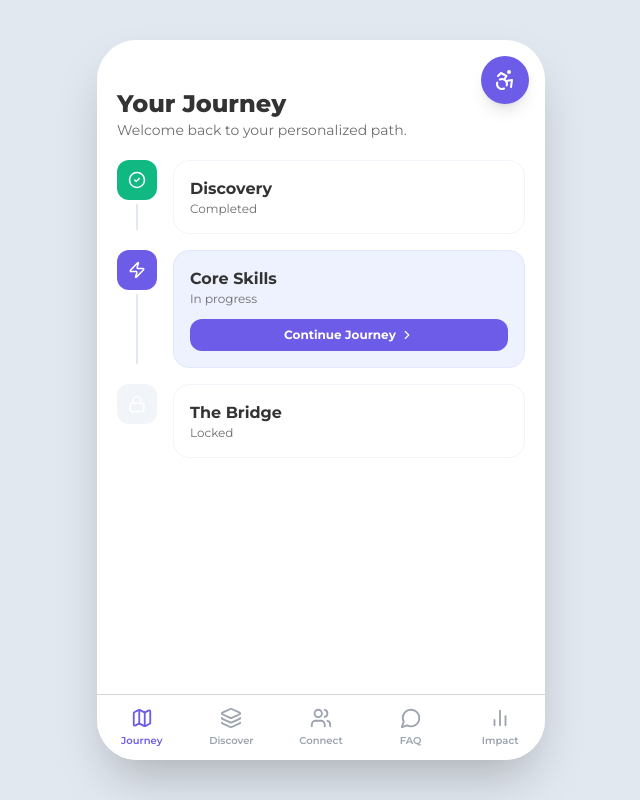
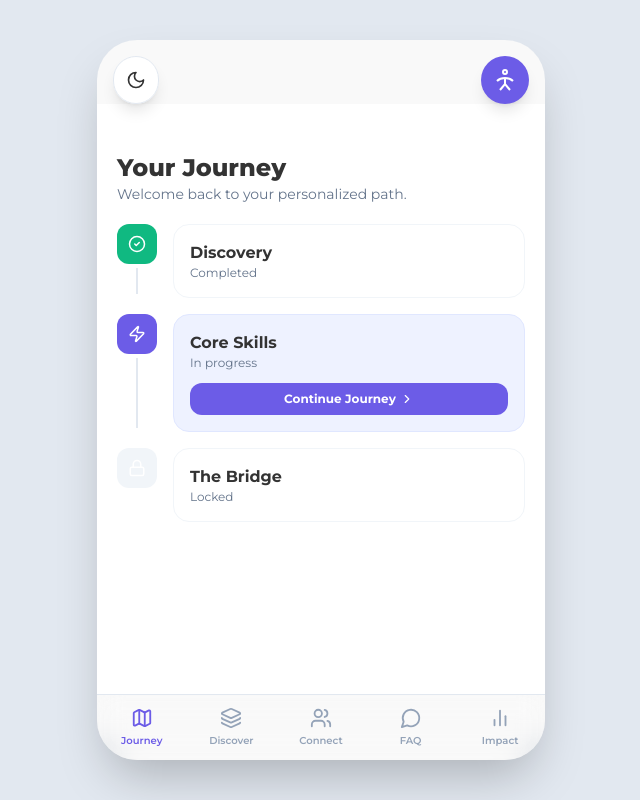
Before and after one commit to Stpoul/IDEATHLON-2026-PROJECT-copy, a React (Vite) app: page / in a window 1280 px wide. Shown: the whole page, without its empty margins (319-959 px from the left). Built offline with nearby package versions, Linux system fonts and the light colour scheme.

Commit message:
3rd version

```diff
--- a/src/App.jsx
+++ b/src/App.jsx
@@ -1,5 +1,5 @@
-import { useState, useEffect } from 'react';
-import { Map, Layers, Users, MessageCircle, BarChart2, Accessibility, X, Moon, Sun, Type, Eye, Move } from 'lucide-react';
+import { useState } from 'react';
+import { Map, Layers, Users, MessageCircle, BarChart2, Moon, Sun, X, Type, Eye, Palette, Activity } from 'lucide-react';
 
 import RoadmapScreen from './screens/RoadmapScreen';
 import SwipeScreen from './screens/SwipeScreen';
@@ -15,98 +15,89 @@ const TABS = [
   { id: 'impact',  label: 'Impact',   Icon: BarChart2,     Screen: ImpactScreen  },
 ];
 
+const UniversalAccessIcon = () => (
+  <svg viewBox="0 0 24 24" fill="none" stroke="currentColor" strokeWidth="2" className="w-6 h-6"><circle cx="12" cy="4" r="2" /><path d="M20 13c-2-2-5-3-8-3s-6 1-8 3M12 10v6M7 22l5-6 5 6" /></svg>
+);
+
 export default function App() {
   const [activeTab, setActiveTab] = useState('roadmap');
   const [showAccess, setShowAccess] = useState(false);
-
-  // Accessibility State
   const [darkMode, setDarkMode] = useState(false);
+  const [highContrast, setHighContrast] = useState(false);
   const [dyslexic, setDyslexic] = useState(false);
-  const [highContrast, setHighContrast] = useState(false);
-  const [textSize, setTextSize] = useState('normal'); // normal, large, xlarge
-  const [reduceMotion, setReduceMotion] = useState(false);
+  const [motion, setMotion] = useState(false);
+  const [textSize, setTextSize] = useState('normal');
+  const [cb, setCb] = useState('none');
 
   const { Screen: ActiveScreen } = TABS.find((t) => t.id === activeTab);
 
-  const appClasses = `
-    ${darkMode ? 'dark' : ''}
-    ${dyslexic ? 'font-dyslexic' : ''}
-    ${highContrast ? 'high-contrast' : ''}
-    ${reduceMotion ? 'reduce-motion' : ''}
-    text-size-${textSize}
-  `;
-
   return (
-    <div className={`${appClasses} bg-slate-200 flex items-center justify-center min-h-[100dvh]`}>
+    <div className={`bg-slate-200 flex items-center justify-center min-h-[100dvh] ${darkMode ? 'dark' : ''} ${highContrast ? 'high-contrast' : ''} ${dyslexic ? 'font-dyslexic' : ''} ${motion ? 'reduce-motion' : ''} ${cb !== 'none' ? `filter-${cb}` : ''} text-size-${textSize}`}>
       <div className="relative w-full max-w-md h-[100dvh] md:h-[90vh] md:max-h-[800px] mx-auto flex flex-col overflow-hidden bg-[var(--background)] shadow-2xl md:rounded-[40px] text-[var(--foreground)]">
 
-        {/* Floating Access Button */}
-        <button
-          onClick={() => setShowAccess(true)}
-          className="absolute top-4 right-4 z-50 p-3 bg-[var(--primary)] text-white rounded-full shadow-lg"
-        >
-          <Accessibility size={24} />
-        </button>
+        {/* Top Controls */}
+        <div className="absolute top-4 left-4 right-4 z-50 flex justify-between">
+          <button onClick={() => setDarkMode(!darkMode)} className="p-3 bg-white/90 dark:bg-slate-800 rounded-full shadow-lg border border-slate-200 dark:border-slate-700">
+            {darkMode ? <Sun size={20} /> : <Moon size={20} />}
+          </button>
+          <button onClick={() => setShowAccess(true)} className="p-3 bg-[var(--primary)] text-white rounded-full shadow-lg">
+            <UniversalAccessIcon />
+          </button>
+        </div>
 
-        {/* Access Menu Backdrop */}
+        {/* Accessibility Modal */}
         {showAccess && (
-          <div className="absolute inset-0 bg-black/40 z-[60] flex items-end justify-center">
-            <div className="bg-[var(--card)] w-full p-6 rounded-t-3xl shadow-2xl animate-in slide-in-from-bottom">
+          <div className="absolute inset-0 bg-black/50 z-[100] flex items-end justify-center backdrop-blur-sm">
+            <div className="bg-[var(--card)] w-full p-6 rounded-t-[30px] shadow-2xl max-h-[85%] overflow-y-auto">
               <div className="flex justify-between items-center mb-6">
                 <h2 className="text-xl font-bold">Accessibility</h2>
                 <button onClick={() => setShowAccess(false)}><X /></button>
               </div>
-
-              <div className="grid grid-cols-2 gap-4 mb-6">
-                <AccessToggle icon={<Moon size={20}/>} label="Dark Mode" active={darkMode} onClick={() => setDarkMode(!darkMode)} />
-                <AccessToggle icon={<Type size={20}/>} label="Dyslexia Font" active={dyslexic} onClick={() => setDyslexic(!dyslexic)} />
-                <AccessToggle icon={<Eye size={20}/>} label="High Contrast" active={highContrast} onClick={() => setHighContrast(!highContrast)} />
-                <AccessToggle icon={<Move size={20}/>} label="Reduce Motion" active={reduceMotion} onClick={() => setReduceMotion(!reduceMotion)} />
+              <div className="grid grid-cols-2 gap-3 mb-6">
+                <button onClick={() => setHighContrast(!highContrast)} className={`p-3 rounded-xl border-2 flex items-center gap-2 ${highContrast ? 'bg-[var(--primary)] text-white' : ''}`}><Eye size={18}/> High Contrast</button>
+                <button onClick={() => setDyslexic(!dyslexic)} className={`p-3 rounded-xl border-2 flex items-center gap-2 ${dyslexic ? 'bg-[var(--primary)] text-white' : ''}`}><Type size={18}/> Dyslexic</button>
               </div>
-
+              <select value={cb} onChange={(e) => setCb(e.target.value)} className="w-full p-3 mb-6 rounded-xl bg-[var(--background)] border border-[var(--border)]">
+                <option value="none">Standard Color</option>
+                <option value="deuteranopia">Deuteranopia</option>
+                <option value="protanopia">Protanopia</option>
+                <option value="tritanopia">Tritanopia</option>
+                <option value="achromatopsia">Achromatopsia</option>
+              </select>
               <div className="flex gap-2">
-                 {['normal', 'large', 'xlarge'].map(size => (
-                   <button
-                    key={size}
-                    onClick={() => setTextSize(size)}
-                    className={`flex-1 py-2 rounded-xl border font-bold capitalize ${textSize === size ? 'bg-[var(--primary)] text-white' : 'bg-[var(--background)]'}`}
-                   >
-                     {size}
-                   </button>
-                 ))}
+                {['normal', 'large', 'xlarge'].map(s => <button key={s} onClick={() => setTextSize(s)} className={`flex-1 py-3 rounded-xl border-2 capitalize ${textSize === s ? 'bg-[var(--primary)] text-white' : ''}`}>{s}</button>)}
               </div>
             </div>
           </div>
         )}
 
-        <main className="flex-1 overflow-y-auto flex flex-col">
+        <main className="flex-1 overflow-y-auto flex flex-col pt-16">
           <ActiveScreen onNavigate={setActiveTab} />
         </main>
 
-        <nav className="shrink-0 border-t border-[var(--border)] bg-[var(--card)]">
+        <nav className="shrink-0 border-t border-[var(--border)] bg-[var(--card)]/80 backdrop-blur-md">
           <ul className="flex">
-            {TABS.map(({ id, label, Icon }) => {
-              const active = activeTab === id;
-              return (
-                <li key={id} className="flex-1">
-                  <button onClick={() => setActiveTab(id)} className="w-full flex flex-col items-center gap-1 py-3 transition-all duration-150 active:scale-95">
-                    <Icon size={22} className={active ? 'text-[var(--primary)]' : 'text-gray-400'} />
-                    <span className={`text-[10px] font-semibold ${active ? 'text-[var(--primary)]' : 'text-gray-400'}`}>{label}</span>
-                  </button>
-                </li>
-              );
-            })}
+            {TABS.map(({ id, label, Icon }) => (
+              <li key={id} className="flex-1">
+                <button onClick={() => setActiveTab(id)} className="w-full flex flex-col items-center gap-1 py-3">
+                  <Icon size={22} className={activeTab === id ? 'text-[var(--primary)]' : 'text-slate-400'} />
+                  <span className={`text-[10px] font-semibold ${activeTab === id ? 'text-[var(--primary)]' : 'text-slate-400'}`}>{label}</span>
+                </button>
+              </li>
+            ))}
           </ul>
         </nav>
+
+        {/* Filters */}
+        <svg style={{ display: 'none' }}>
+          <defs>
+            <filter id="protanopia"><feColorMatrix type="matrix" values="0.567, 0.433, 0, 0, 0, 0.558, 0.442, 0, 0, 0, 0, 0.242, 0.758, 0, 0, 0, 0, 0, 1, 0" /></filter>
+            <filter id="deuteranopia"><feColorMatrix type="matrix" values="0.625, 0.375, 0, 0, 0, 0.7, 0.3, 0, 0, 0, 0, 0.3, 0.7, 0, 0, 0, 0, 0, 1, 0" /></filter>
+            <filter id="tritanopia"><feColorMatrix type="matrix" values="0.95, 0.05, 0, 0, 0, 0, 0.433, 0.567, 0, 0, 0, 0.475, 0.525, 0, 0, 0, 0, 0, 1, 0" /></filter>
+            <filter id="achromatopsia"><feColorMatrix type="matrix" values="0.299, 0.587, 0.114, 0, 0, 0.299, 0.587, 0.114, 0, 0, 0.299, 0.587, 0.114, 0, 0, 0, 0, 0, 1, 0" /></filter>
+          </defs>
+        </svg>
       </div>
     </div>
   );
 }
-
-function AccessToggle({ icon, label, active, onClick }) {
-  return (
-    <button onClick={onClick} className={`flex items-center gap-3 p-3 rounded-xl border ${active ? 'bg-[var(--primary)] text-white' : 'bg-[var(--background)]'}`}>
-      {icon} <span className="text-xs font-bold">{label}</span>
-    </button>
-  );
-}
--- a/src/index.css
+++ b/src/index.css
@@ -7,68 +7,53 @@
   --background: #f9f9f9;
   --foreground: #333333;
   --card: #ffffff;
-  --border: #d4d4d4;
-  --muted-foreground: #6e6e6e;
+  --border: #e2e8f0;
+  --muted-foreground: #64748b;
   --success: #10B981;
   --danger: #ef4444;
-  --font-size-base: 16px;
+  --font-base: 16px;
 }
 
-/* Dark Mode Theme */
 .dark {
+  --background: #0f172a;
+  --foreground: #f8fafc;
+  --card: #1e293b;
+  --border: #334155;
+  --muted-foreground: #94a3b8;
   --primary: #a29bfe;
-  --background: #111827;
-  --foreground: #f9fafb;
-  --card: #1f2937;
-  --border: #374151;
-  --muted-foreground: #9ca3af;
 }
 
-/* High Contrast Mode */
 .high-contrast {
-  --primary: #ffff00;
-  --background: #000000;
-  --foreground: #ffffff;
-  --card: #000000;
-  --border: #ffffff;
-  --muted-foreground: #ffffff;
+  --background: #000000 !important;
+  --foreground: #ffffff !important;
+  --card: #000000 !important;
+  --border: #ffffff !important;
+  --primary: #ffff00 !important;
+  --muted-foreground: #ffffff !important;
 }
 
-/* Dyslexia Friendly Font */
-.font-dyslexic {
-  font-family: 'Comic Sans MS', 'Chalkboard SE', 'Comic Neue', sans-serif !important;
-  letter-spacing: 0.05em !important;
-  word-spacing: 0.1em !important;
-}
+.high-contrast * { border-color: #ffffff !important; border-width: 1px; }
 
-/* Reduce Motion */
-.reduce-motion * {
-  animation: none !important;
-  transition: none !important;
-}
+.font-dyslexic { font-family: 'OpenDyslexic', 'Comic Sans MS', sans-serif !important; }
 
-/* Colorblind Enhancement */
-.colorblind-mode {
-  filter: saturate(1.5) contrast(1.2);
-}
+.filter-protanopia { filter: url('#protanopia'); }
+.filter-deuteranopia { filter: url('#deuteranopia'); }
+.filter-tritanopia { filter: url('#tritanopia'); }
+.filter-achromatopsia { filter: url('#achromatopsia'); }
+
+.reduce-motion * { transition: none !important; animation: none !important; }
+
+.text-size-normal { --font-base: 16px; }
+.text-size-large { --font-base: 20px; }
+.text-size-xlarge { --font-base: 24px; }
 
 body {
   font-family: 'Montserrat', sans-serif;
-  font-size: var(--font-size-base);
+  font-size: var(--font-base);
   color: var(--foreground);
   background-color: var(--background);
   transition: background-color 0.3s, color 0.3s;
 }
 
-/* Global scaling for text sizes */
-.text-size-large { --font-size-base: 20px; }
-.text-size-xlarge { --font-size-base: 24px; }
-
-@keyframes slideUp {
-  from { opacity: 0; transform: translateY(8px); }
-  to   { opacity: 1; transform: translateY(0); }
-}
-
-.screen-enter {
-  animation: slideUp 0.3s ease-out both;
-}
+.screen-enter { animation: slideUp 0.3s ease-out both; }
+@keyframes slideUp { from { opacity: 0; transform: translateY(10px); } to { opacity: 1; transform: translateY(0); } }
```
